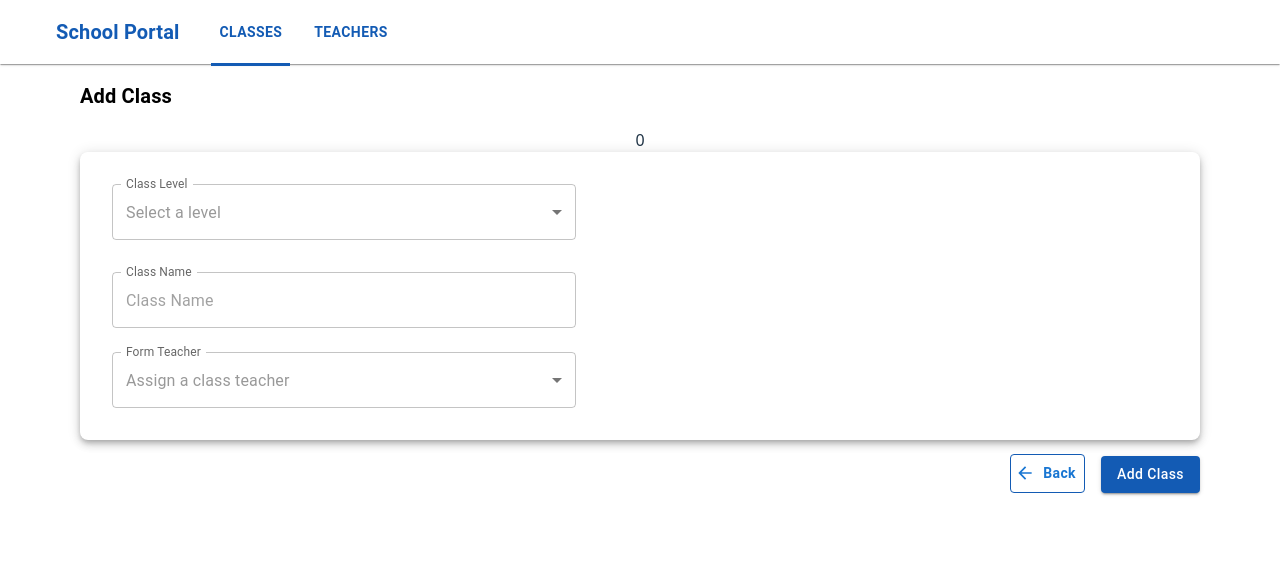
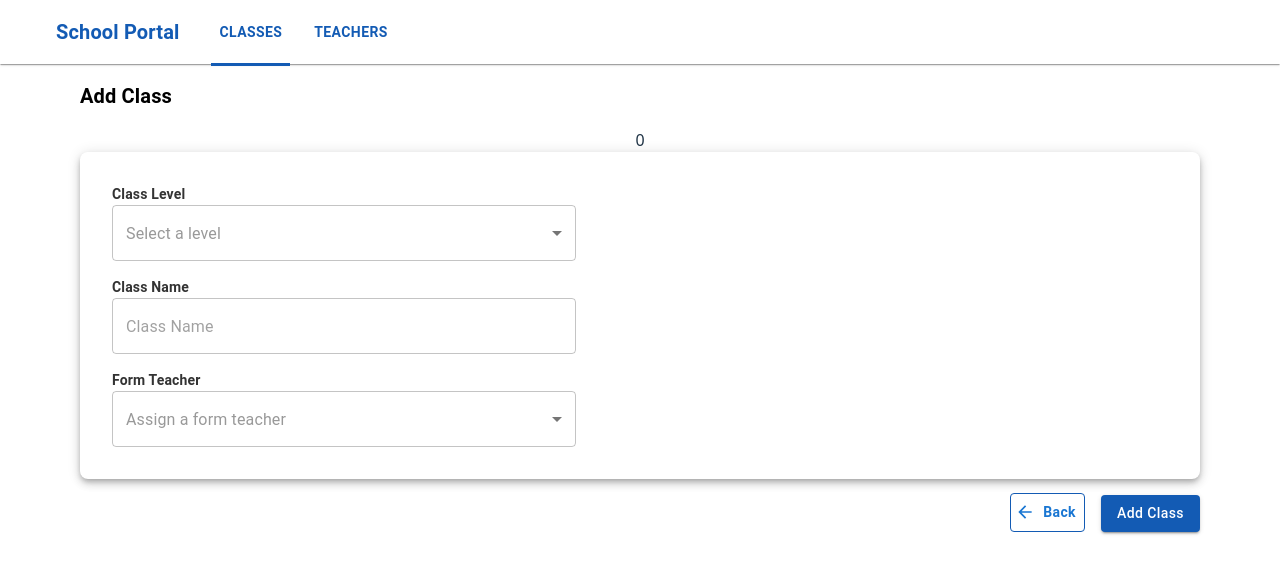
Before and after one commit to aaranisk/school-portal, a React (Vite) app in the folder frontend/: page /classes in a window 1280 px wide. Both pictures are taken after a click on the button "Add Class". Shown: the top 574 px of the page. Built offline with nearby package versions, Linux system fonts and the light colour scheme; some icons are missing; what ag-grid-community would draw is missing.

Commit message:
style: form input labels

```diff
--- a/frontend/src/components/FormInputs/FormSelect.jsx
+++ b/frontend/src/components/FormInputs/FormSelect.jsx
@@ -1,6 +1,6 @@
 import React from 'react';
 import {Controller} from 'react-hook-form';
-import {MenuItem, TextField} from '@mui/material';
+import {Box, MenuItem, TextField, Typography} from '@mui/material';
 
 const FormSelect = ({name, label, control, options, rules, placeholder}) => {
     return (
@@ -11,17 +11,26 @@ const FormSelect = ({name, label, control, options, rules, placeholder}) => {
             render={({field, fieldState}) => {
                 const placeholderText = `${placeholder}`;
                 return (
+                    <Box sx={{display: "flex", flexDirection: 'column', alignItems: "flex-start", gap: "1px", mb: 1}}>
+                        <Typography
+                            variant="body2"
+                            sx={{
+                                fontWeight: 600,
+                                color: '#333'
+                            }}
+                        >
+                            {label}
+                        </Typography>
                         <TextField
                             {...field}
                             select
-                        label={label}
                             variant="outlined"
                             fullWidth
                             error={!!fieldState.error}
                             helperText={fieldState.error?.message}
-                        InputLabelProps={{shrink: true}}
                             sx={{
                                 width: '464px',
+                                height: '48px'
                             }}
                             SelectProps={{
                                 displayEmpty: true,
@@ -42,6 +51,7 @@ const FormSelect = ({name, label, control, options, rules, placeholder}) => {
                                 </MenuItem>
                             ))}
                         </TextField>
+                    </Box>
                 )
             }}
         />
--- a/frontend/src/components/FormInputs/FormTextInput.jsx
+++ b/frontend/src/components/FormInputs/FormTextInput.jsx
@@ -1,5 +1,5 @@
 import {Controller} from "react-hook-form";
-import {TextField} from "@mui/material";
+import {Box, TextField, Typography} from "@mui/material";
 
 const FormTextField = ({name, control, label, rules = {}}) => {
     return (
@@ -8,17 +8,26 @@ const FormTextField = ({name, control, label, rules = {}}) => {
             control={control}
             rules={rules}
             render={({field, fieldState}) => (
+                <Box sx={{display: "flex", flexDirection: 'column', alignItems: "flex-start", gap: "1px", mb: 1}}>
+                    <Typography
+                        variant="body2"
+                        sx={{
+                            fontWeight: 600,
+                            color: '#333'
+                        }}
+                    >
+                        {label}
+                    </Typography>
+
                     <TextField
                         {...field}
-                    label={label}
                         fullWidth
-                    margin="normal"
                         error={!!fieldState.error}
                         helperText={fieldState.error ? fieldState.error.message : ""}
-                    sx={{width: '464px'}}
-                    InputLabelProps={{shrink: true}}
+                        sx={{width: '464px', height: '48px'}}
                         placeholder={label}
                     />
+                </Box>
             )}
         />
     );
--- a/frontend/src/pages/Classes/AddClassForm.jsx
+++ b/frontend/src/pages/Classes/AddClassForm.jsx
@@ -63,7 +63,7 @@ const AddClassForm = ({setDisplayAddClassForm, classes}) => {
                     control={control}
                     options={teachers}
                     rules={{required: 'Form Teacher is required.'}}
-                    placeholder={"Assign a class teacher"}
+                    placeholder={"Assign a form teacher"}
                 />
 
             </Box>
```
Lines whose indentation alone changed are shown as unchanged.
